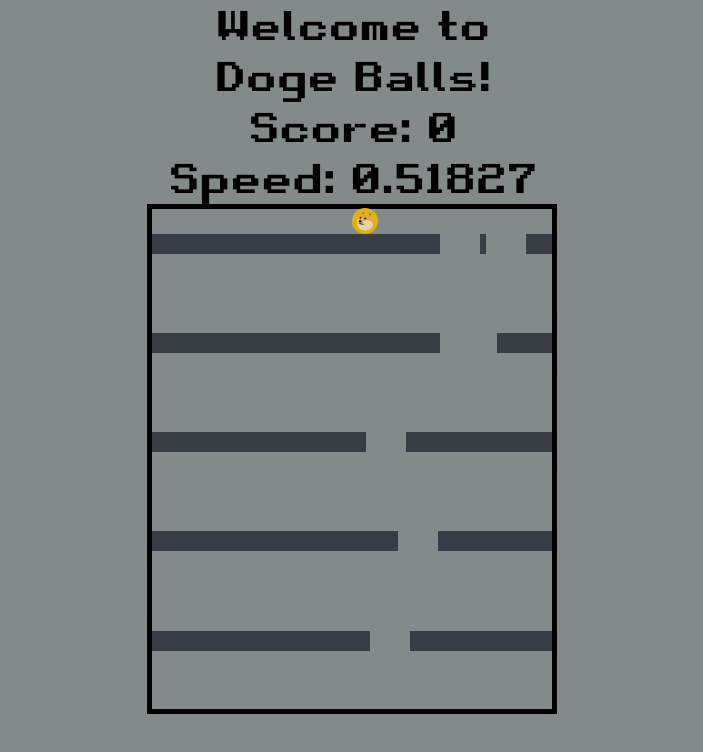
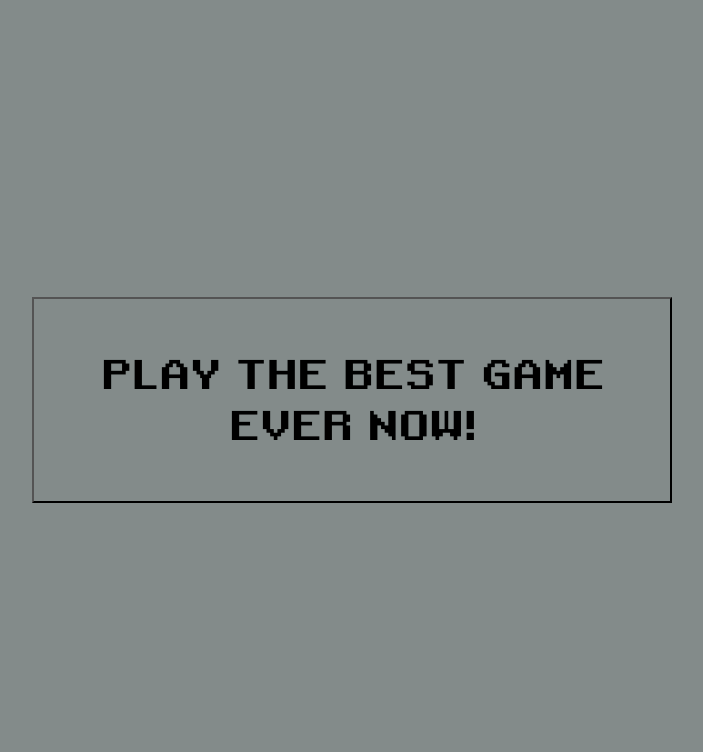
Before and after one commit to cwlronald/GA-Project-1---Doge-Balls, a plain HTML site: page index.html in a window 1280 px wide. Shown: the whole page, without its empty margins (288-991 px from the left). Drawn offline with Linux system fonts and the light colour scheme.

Commit message:
5 - added audio and, intro page, changed some backgrounds

```diff
--- a/main.scss
+++ b/main.scss
@@ -12,8 +12,22 @@
   font-weight: 100;
 }
 
+#intro_text{
+  font-family: retro;
+  font-size:40px;
+  text-align: center;
+  position: fixed;
+  top: 50%;
+  left: 50%;
+  transform: translate(-50%, -50%);
+  padding-left: 50px;
+  padding-right: 50px;
+  padding-top: 50px;
+  padding-bottom: 50px;
+}
 
-body{
+
+body {
   font-family: retro;
   font-size:40px;
   grid-template-columns: repeat(1, 1fr);
@@ -46,6 +60,10 @@
   }
 }
 
+
+.background_intro{
+  background: url('images/doge_icon.png');
+}
 
 .background_10{
   background: url('images/doge_icon.png');
--- a/script.js
+++ b/script.js
@@ -10,21 +10,34 @@
     let ball_speed = 2
     let interval_speed = 1
     let platform_speed = 0.5
+    let platform_speed_round = 0
+    let speed_increase = 1.006
+    let welcome_message = 'Welcome to Doge Balls!'
+    let platform_spacing = 100
 
+    //if firefox
     let isFirefox = typeof InstallTrigger !== 'undefined';
     if (isFirefox){
         platform_speed*=4
         ball_speed*=4
     }
 
-    let platform_speed_round = 0
-    let speed_increase = 1.006
-    let welcome_message = 'Welcome to Doge Balls!'
+    function starting_screen(){
+        body.setAttribute('class','background_into')
+        let intro_text = document.createElement('button')
+        intro_text.setAttribute('id','intro_text')
+        intro_text.textContent='PLAY THE BEST GAME EVER NOW!'
+        body.appendChild(intro_text)
+        document.getElementById('intro_text').onclick = function() {
+            intro_text.addEventListener('click',load_game())
+        }
+        body.setAttribute('class','background_intro')
+    }
 
 
-    let platform_spacing = 100
+    function load_game(){
 
-    function load_game(){
+        document.querySelector('button').remove()
 
         let scoreboard = document.createElement('div')
         scoreboard.setAttribute('id','scoreboard')
@@ -40,9 +53,6 @@
         ball.setAttribute('id','ball')
         gamebox.appendChild(ball)
 
-        var rect = ball.getBoundingClientRect()
-        console.log(rect.top, rect.right, rect.bottom, rect.left)
-        console.log('first')
 
         //ball movement
         function move_ball_left(){
@@ -74,6 +84,8 @@
             clearInterval(interval)
             both = 0
         })
+
+
 
 
         let game = setInterval(function(){
@@ -127,16 +139,32 @@
                 gap3.style.left = random + 'px'
                 gamebox.appendChild(gap3)
 
+
+                //update score + speed
                 platform_current.push(score)
                 score++
                 score_actual++
                 platform_speed*=speed_increase
-
                 if(score_actual<0){
                     scoreboard.innerHTML=`<div>${welcome_message}</div><div>Score: 0</div><div>Speed: ${platform_speed_round}</div>`
                 }else{
                     scoreboard.innerHTML=`<div>${welcome_message}</div><div>Score: ${score_actual}</div><div>Speed: ${platform_speed_round}</div>`
                 }
+                if(score == 100){ball_speed++}
+
+
+                //add audio
+                let audio_track
+                if (score_actual==-4){
+                    audio_track = 'audio/sunrise_soundtrack.mp3'
+                } else if(score_actual==100){
+                    audio_track = 'audio/goldenwind_soundtrack.mp3'
+                }
+                audioObj = new Audio(audio_track)
+                body.appendChild(audioObj)
+                audioObj.play()
+
+
             }
 
             //get the platforms and gaps to move
@@ -168,16 +196,16 @@
                 body.setAttribute('class','background_100')
             }
 
-            //game over condition
-            if((ball_top <= 0 || ball_top >=480) && score > -9){
-                if(score_actual<0){
-                    alert(`Game Over! Score: 0`)
-                }else{
-                    alert(`Game Over! Score: ${score_actual}`)
-                }
-                clearInterval(game)
-                location.reload()
-            }
+            // //game over condition
+            // if((ball_top <= 0 || ball_top >=480) && score > -9){
+            //     if(score_actual<0){
+            //         alert(`Game Over! Score: 0`)
+            //     }else{
+            //         alert(`Game Over! Score: ${score_actual}`)
+            //     }
+            //     clearInterval(game)
+            //     location.reload()
+            // }
 
             for (let i = 0; i <platform_current.length ; i++) {
                 let platform = document.getElementById(`platform_${platform_current[i]}`)
@@ -229,7 +257,7 @@
 
     return{
         init:function(){
-            load_game()
+            starting_screen()
         }
     }
 })()
```
Also changed, not shown: main.css, 4 other files.
